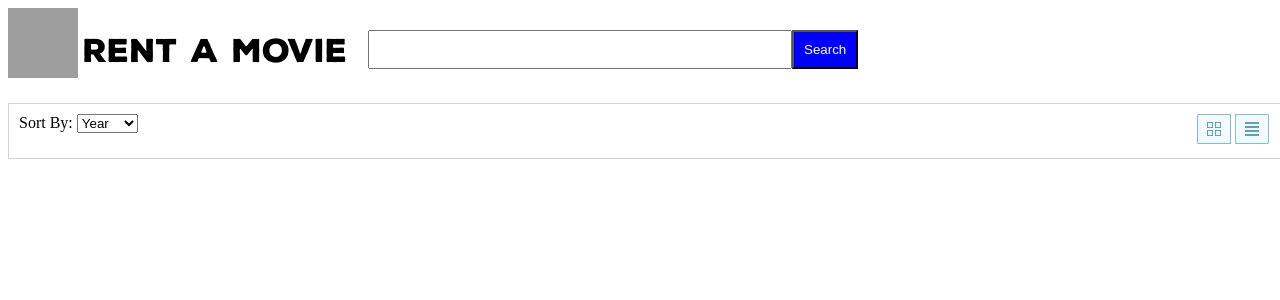
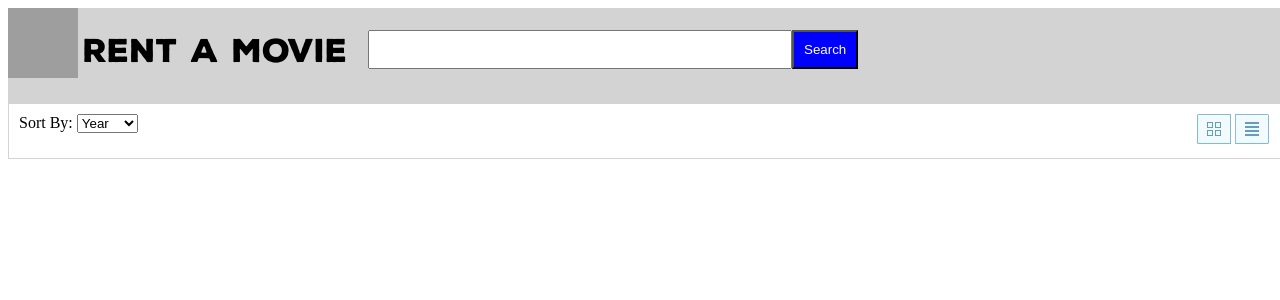
Before and after one commit to eawww/WD_Project1, a PHP site: page / in a window 1280 px wide. Shown: the top 300 px of the page. Run offline with PHP 8.4, Linux system fonts and the light colour scheme; some libraries are stand-ins or nearby versions; grey boxes are pictures that could not be loaded.

Commit message:
Get the background color back

```diff
--- a/index.html
+++ b/index.html
@@ -17,11 +17,13 @@ and open the template in the editor.
     </head>
     <body>
         <div id="headerdiv">
+            <div id="searchdiv">
                 <img id="movieicon" src="icons/movie.png" height="70" width="70" alt="movie reel">
                 <h1 id='pagetitle'>RENT A MOVIE</h1>
                 <div id='searchbox'>
                     <input type="text" id="search">
                     <input type="submit" id="go" value="Search">
+                </div>
             </div>
             <div id="submenu">
             Sort By:
@@ -37,5 +39,9 @@ and open the template in the editor.
             </div>
         </div>
         </div>
+        <div id="movie_display">
+
+        </div>
+
     </body>
 </html>
--- a/style.css
+++ b/style.css
@@ -11,11 +11,7 @@ and open the template in the editor.
     font-family: oleo;
     src: url(fonts/Oleo.woff);
 }
-#headerdiv {
-    position:fixed;
-    background-color: lightgray;
-    width: 100%;
-}
+
 #movieicon{
     position: absolute;
 }
@@ -55,3 +51,13 @@ and open the template in the editor.
     float:right;
     right:30px;
 }
+
+#searchdiv {
+    background: lightgray;
+   height:95px;
+    width: 100%;
+}
+#headerdiv{
+    position:fixed;
+    width:100%;
+}
```
Lines whose indentation alone changed are shown as unchanged.
